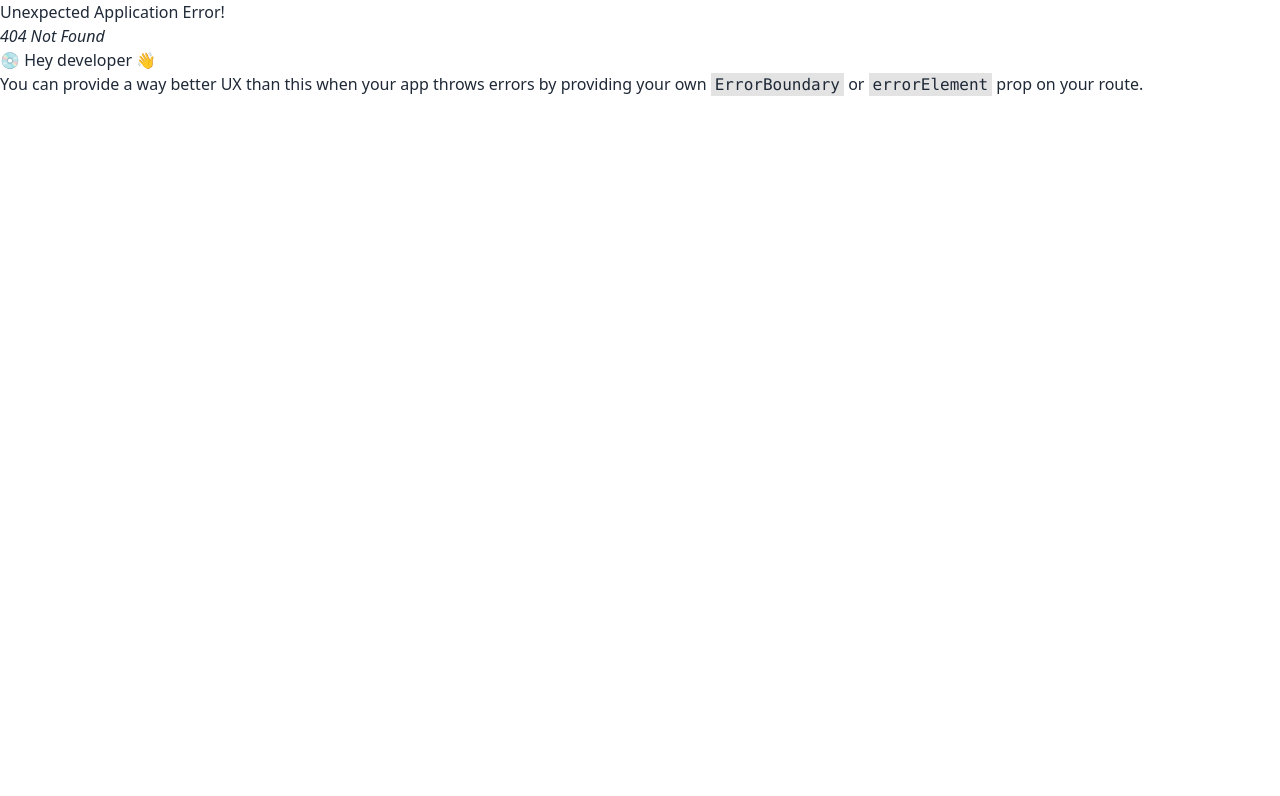
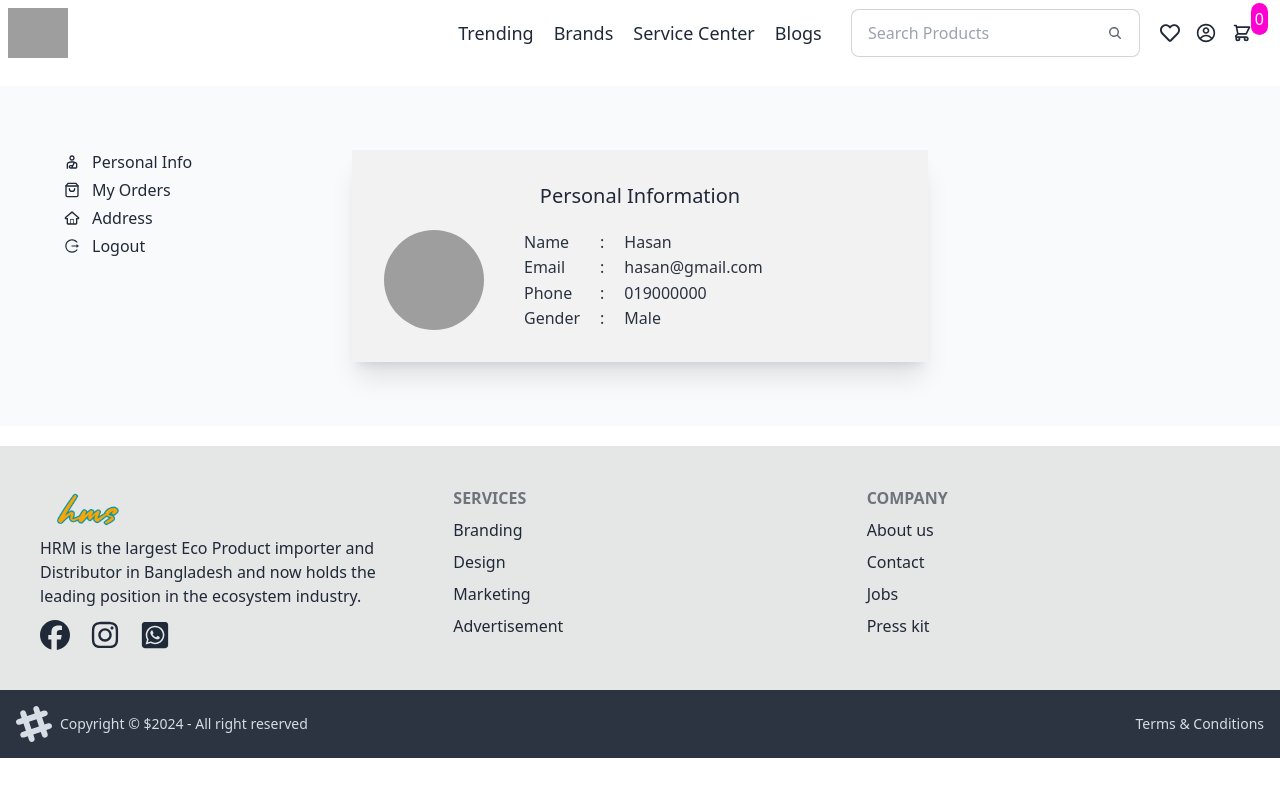
Before and after one commit to hasanalam365/PayKit-Client, a React (Vite) app: page /dashboard/profile in a window 1280 px wide. Before the commit this address had no page. Shown: the top 796 px of the page. Built offline with nearby package versions, Linux system fonts and the light colour scheme; grey boxes are pictures that could not be loaded.

Commit message:
dashboard create and profile page done

```diff
--- /dev/null
+++ b/src/Dashboard/Dashboard/Dashboard.jsx
@@ -0,0 +1,58 @@
+import { NavLink, Outlet } from "react-router-dom";
+import { MdOutlinePersonalInjury } from "react-icons/md";
+
+import { FiShoppingBag } from "react-icons/fi";
+import { TiHomeOutline } from "react-icons/ti";
+import { AiOutlineLogout } from "react-icons/ai";
+
+import Footer from "../../Shared/Footer/Footer";
+import Navber from "../../Shared/Navber/Navber";
+
+const Dashboard = () => {
+
+    const dashNavLinks = <>
+        <NavLink to="/dashboard/profile" className='flex gap-3 items-center justify-center hover:text-orange-600'>
+            <MdOutlinePersonalInjury />
+            <li>Personal Info</li>
+        </NavLink>
+        <NavLink className='flex gap-3 items-center justify-center hover:text-orange-600'>
+            <FiShoppingBag />
+            <li>My Orders</li>
+        </NavLink>
+        <NavLink className='flex gap-3 items-center justify-center hover:text-orange-600'>
+            <TiHomeOutline />
+            <li>Address</li>
+        </NavLink>
+
+        <NavLink className='flex gap-3 items-center justify-center hover:text-orange-600'>
+            <AiOutlineLogout />
+            <li>Logout</li>
+        </NavLink>
+
+    </>
+
+    return (
+        <div>
+            <Navber></Navber>
+            <div className="mt-5 bg-gray-50 mb-5 p-16 flex ">
+                {/* navItems */}
+                <div className="w-1/4 ">
+                    <ul className="flex flex-col items-start space-y-1 font-medium">
+                        {dashNavLinks}
+
+                    </ul>
+                </div>
+
+                {/* Info Items */}
+                <div className="w-2/4">
+
+                    <Outlet></Outlet>
+                </div>
+
+            </div>
+            <Footer></Footer>
+        </div>
+    );
+};
+
+export default Dashboard;
--- /dev/null
+++ b/src/Dashboard/Profile.jsx
@@ -0,0 +1,40 @@
+
+const Profile = () => {
+    return (
+        <div className="bg-base-200 shadow-xl p-8 ">
+            <h3 className="text-center  text-xl ">Personal Information</h3>
+            <div className="flex gap-10 mt-5">
+
+                <figure>
+                    <img className="w-[100px] h-[100px] rounded-full"
+                        src="https://img.daisyui.com/images/stock/photo-1635805737707-575885ab0820.jpg"
+                        alt="Movie" />
+                </figure>
+                <div className="w-[50%] flex flex-row gap-5 ">
+                    <div className="flex flex-col justify-between font-medium opacity-95 ">
+                        <h2 className="">Name </h2>
+                        <h2 className="">Email </h2>
+                        <h2 className="">Phone </h2>
+                        <h2 className="">Gender </h2>
+                    </div>
+                    <div className="flex flex-col justify-between font-medium opacity-95 ">
+                        <h2 className="">: </h2>
+                        <h2 className="">: </h2>
+                        <h2 className="">: </h2>
+                        <h2 className="">: </h2>
+                    </div>
+                    <div className="flex flex-col justify-between font-medium opacity-95 ">
+                        <h2 className="">Hasan </h2>
+                        <h2 className="">hasan@gmail.com </h2>
+                        <h2 className="">019000000 </h2>
+                        <h2 className="">Male </h2>
+                    </div>
+
+
+                </div>
+            </div>
+        </div>
+    );
+};
+
+export default Profile;
--- /dev/null
+++ b/src/Dashboard/UserDashboard/UserDashboard.jsx
@@ -0,0 +1,10 @@
+
+const UserDashboard = () => {
+    return (
+        <div>
+
+        </div>
+    );
+};
+
+export default UserDashboard;
--- a/src/Pages/Home/Banner/Banner.jsx
+++ b/src/Pages/Home/Banner/Banner.jsx
@@ -22,7 +22,7 @@ const Banner = () => {
                 pagination={{
                     clickable: true,
                 }}
-                navigation={true}
+
                 modules={[Autoplay, Navigation]}
                 className="mySwiper"
             >
--- a/src/Shared/Navber/Navber.jsx
+++ b/src/Shared/Navber/Navber.jsx
@@ -2,8 +2,11 @@ import { Link, NavLink } from "react-router-dom";
 import { FaRegHeart } from "react-icons/fa";
 import { CgProfile } from "react-icons/cg";
 import { HiOutlineShoppingCart } from "react-icons/hi";
+import { useState } from "react";
 
 const Navber = () => {
+
+    const [isOpenProfile, setIsOpenProfile] = useState(false)
 
     const navLinks = <>
         <NavLink>
@@ -99,7 +102,9 @@ const Navber = () => {
                 <div className="hidden md:block lg:block">
                     <div className="flex gap-4 ml-5 mr-5">
                         <FaRegHeart className="text-xl"></FaRegHeart>
-                        <CgProfile className="text-xl"></CgProfile>
+                        <button onClick={() => setIsOpenProfile(!isOpenProfile)}>
+                            <CgProfile className="text-xl"></CgProfile>
+                        </button>
                         <div className="relative flex">
 
                             <HiOutlineShoppingCart className="text-xl"></HiOutlineShoppingCart>
@@ -108,6 +113,18 @@ const Navber = () => {
                             </div>
                         </div>
                     </div>
+                    {
+                        isOpenProfile && <div className="absolute z-10 p-4 bg-green-100 top-16 right-16 rounded-lg">
+                            <ul className="font-medium space-y-1">
+                                <li className="hover:text-orange-600">
+                                    <Link to="/dashboard/profile">My Profile</Link>
+                                </li>
+                                <li className="hover:text-orange-600">
+                                    <Link>My Orders</Link>
+                                </li>
+                            </ul>
+                        </div>
+                    }
                 </div>
 
             </div>
```
Also changed, not shown: src/Routes/Routes.jsx (+16 -0 lines).
